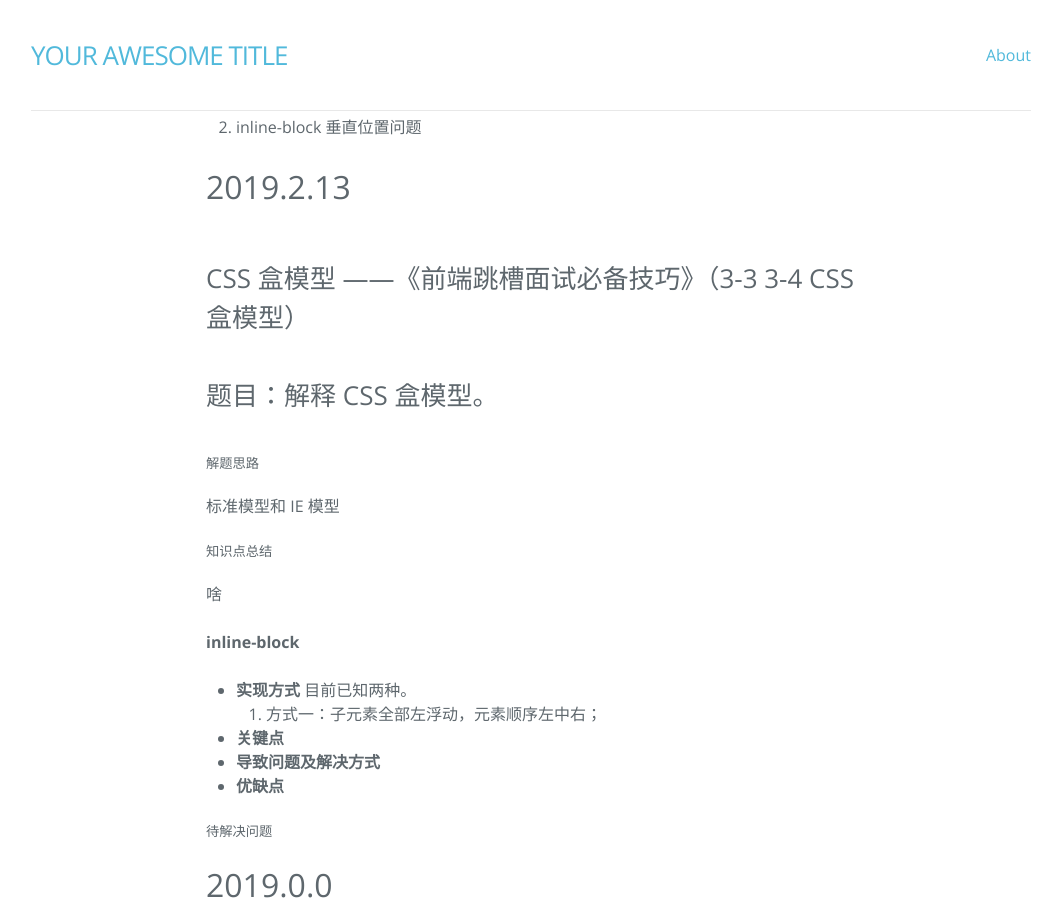
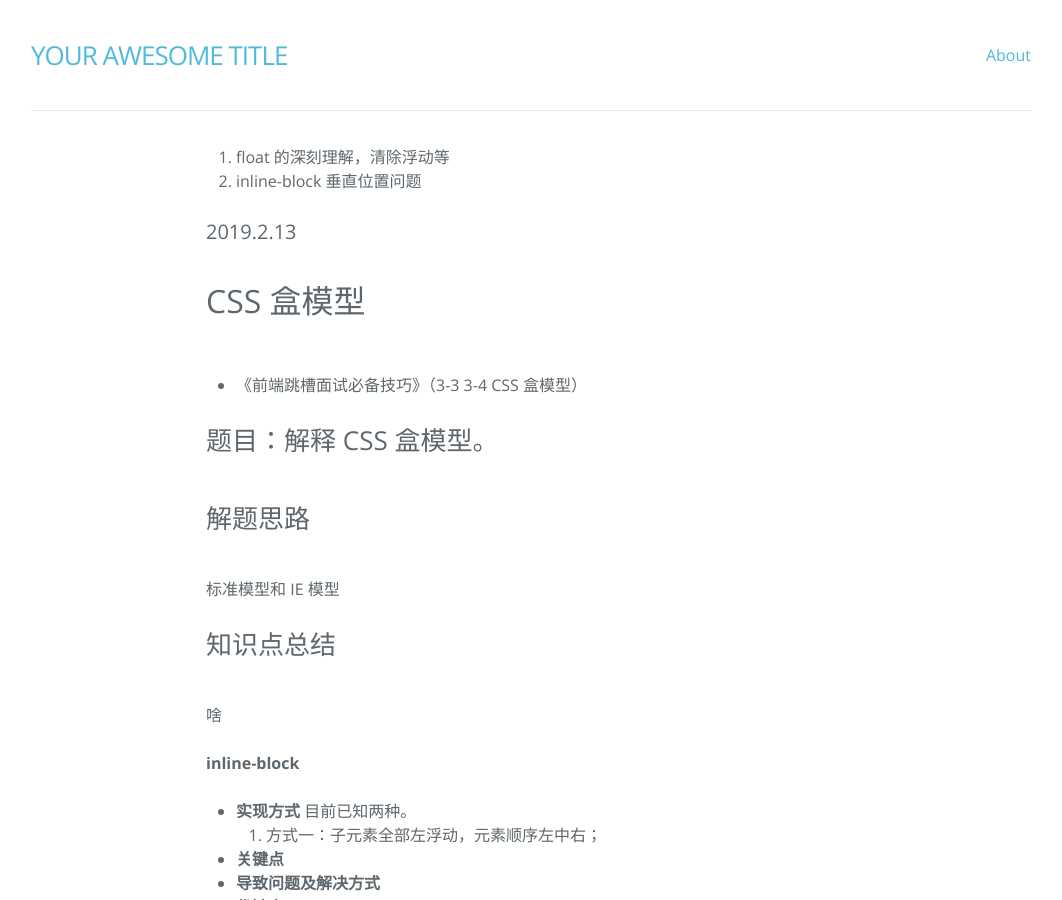
Before and after one commit to XiaoBaiCaiBao/blog, a Jekyll site: the page built from _posts/2019-02-14-前端知识点.md, in a window 1280 px wide and 900 px high, scrolled down 1631 px. Shown: the whole window, without its empty margins (109-1171 px from the left). Built offline with Jekyll 4.4.1, drawn with Linux system fonts in a browser that asks for light colours; nearby versions of some CDN libraries.

```diff
--- a/_posts/2019-02-14-前端知识点.md
+++ b/_posts/2019-02-14-前端知识点.md
@@ -4,18 +4,18 @@ layout: post
 categories: ''
 tags: ''
 ---
-### 2019.2.12
+#### 2019.2.12
 
-### 页面布局
+## 页面布局
 
 - 《前端跳槽面试必备技巧》（3-1 3-2 页面布局）
 - 三栏布局题目：假设高度已知，请写出三栏布局，其中左栏、右栏宽度各为 300px，中间自适应。
 
-#### 解题思路
+### 解题思路
 
 见 layout.html
 
-#### 知识点总结
+### 知识点总结
 
 六种布局方案的实现方式，关键点，导致的问题，解决方式，优缺点
 
@@ -51,22 +51,24 @@ tags: ''
   - 垂直居中问题,中间部分元素垂直方向位置：内部内容底部和两侧元素底部对齐？？？
 - **优缺点**
 
-#### 待解决问题
+### 待解决问题
 
 1. float 的深刻理解，清除浮动等
 2. inline-block 垂直位置问题
 
-## 2019.2.13
+#### 2019.2.13
 
-### CSS 盒模型 ——《前端跳槽面试必备技巧》（3-3 3-4 CSS 盒模型）
+## CSS 盒模型
+
+- 《前端跳槽面试必备技巧》（3-3 3-4 CSS 盒模型）
 
 ### 题目：解释 CSS 盒模型。
 
-##### 解题思路
+### 解题思路
 
 标准模型和 IE 模型
 
-##### 知识点总结
+### 知识点总结
 
 啥
 
```
